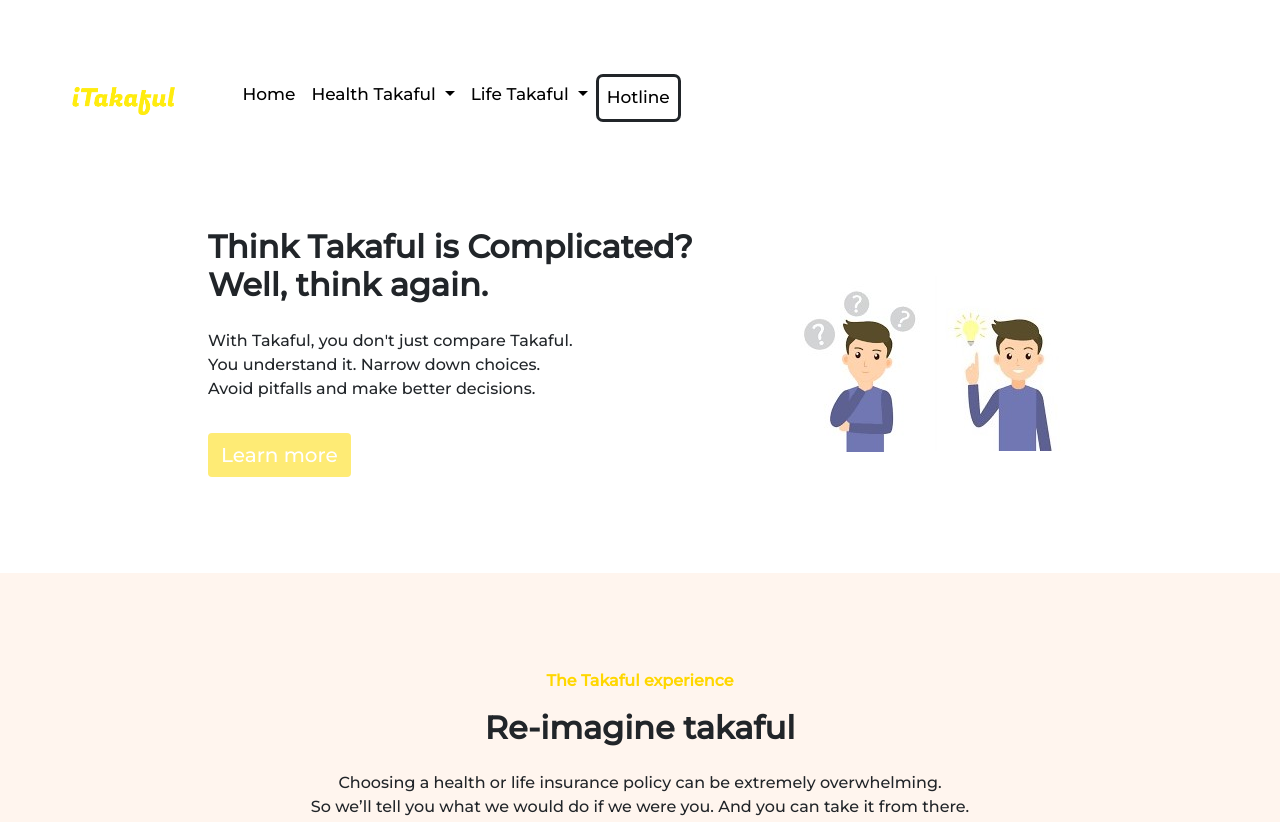
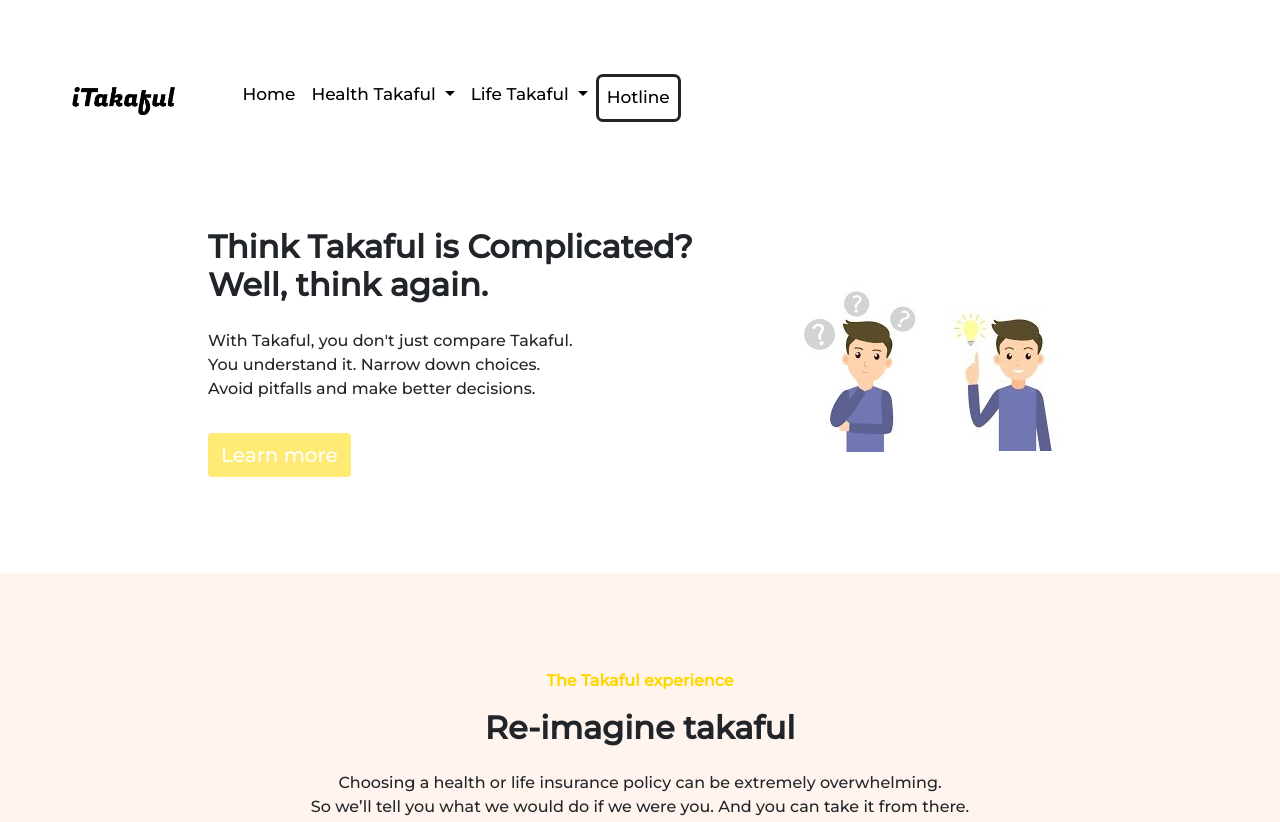
Before and after one commit to astrocoder15/tknew, a plain HTML site: page index.html in a window 1280 px wide. Shown: the top 822 px of the page. Drawn offline with nearby package versions, Linux system fonts and the light colour scheme.

Commit message:
Update index.html

```diff
--- a/index.html
+++ b/index.html
@@ -14,7 +14,7 @@
 <body>
   <nav class="navbar navbar-expand-lg navbar-light">
     <div class="container-fluid">
-      <img class="logo" src="images/jpg/color_logo.png" alt="takaful logo">
+      <img class="logo" src="images/jpg/dark_logo.png" alt="takaful logo">
       <button class="navbar-toggler" type="button" data-bs-toggle="collapse" data-bs-target="#navbarSupportedContent" aria-controls="navbarSupportedContent" aria-expanded="false" aria-label="Toggle navigation">
         <span class="navbar-toggler-icon"></span>
       </button>
@@ -192,7 +192,7 @@
     </div>
   </div>
   <div class="takaful-footer">
-    <img class="footer-logo" src="images/jpg/color_logo.png" width="500">
+    <img class="footer-logo" src="images/jpg/dark_logo.png" width="500">
     <p class="footer-logo-text">
       With T-Takaful, you don't just compare <br>
        takaful.You understand it. Narrow down <br>
```
